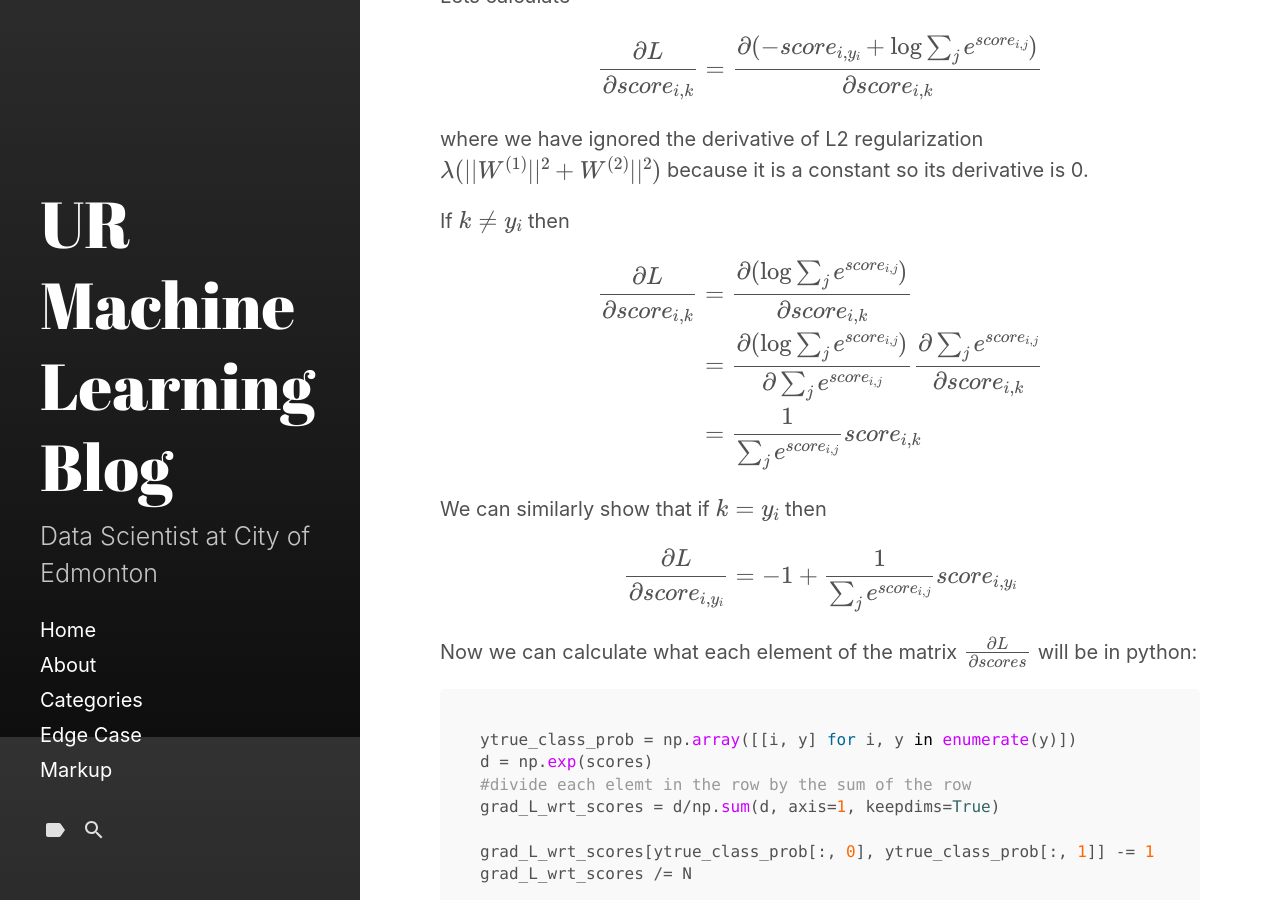
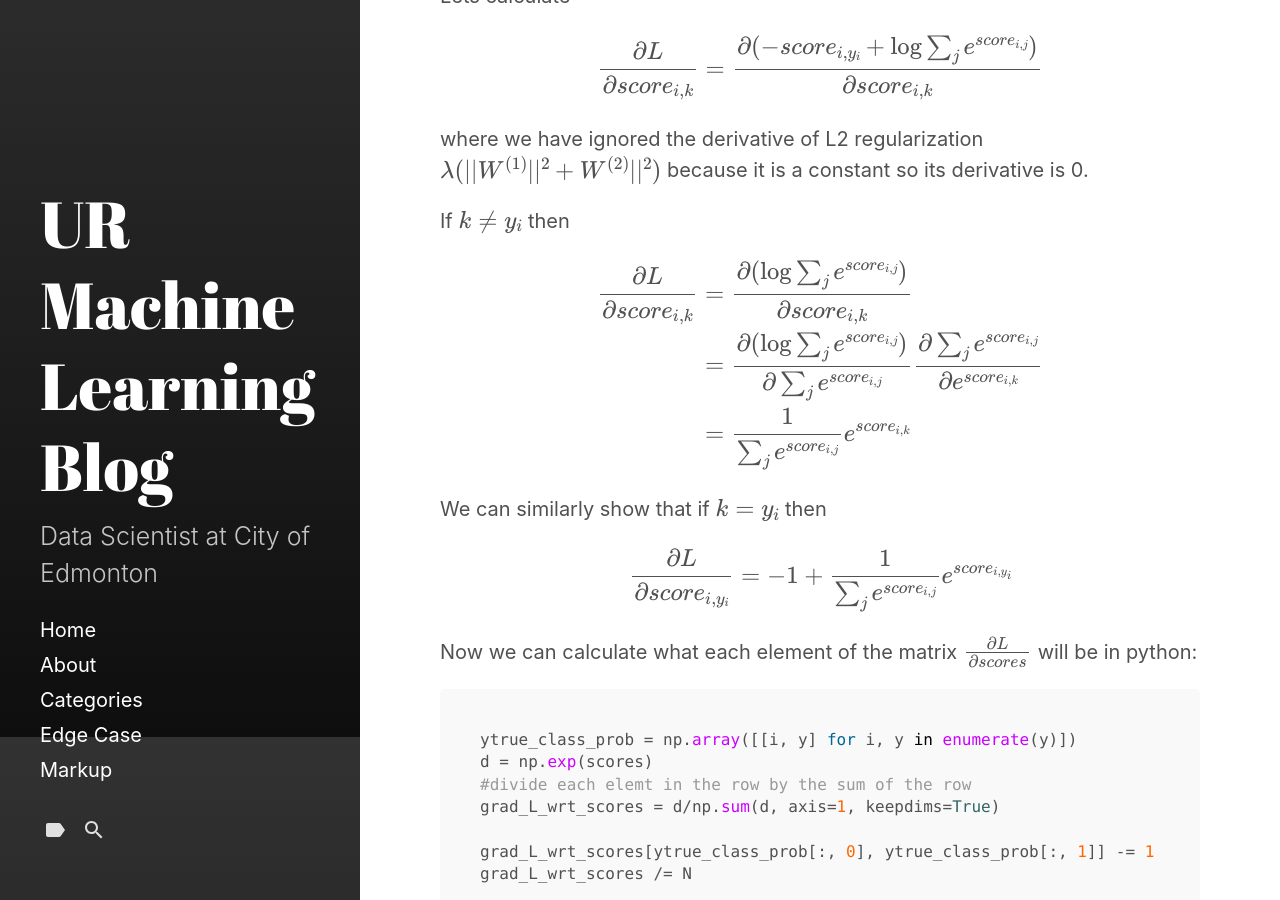
Before and after one commit to usmanr149/urmlblog, a Jekyll site: the page built from _posts/2020-3-16-two-layer-NN.md, in a window 1280 px wide and 900 px high, scrolled down 2863 px. Built offline with Jekyll 4.4.1, drawn with Linux system fonts in a browser that asks for light colours; formulas are drawn with MathJax 3.

```diff
--- a/_posts/2020-3-16-two-layer-NN.md
+++ b/_posts/2020-3-16-two-layer-NN.md
@@ -89,8 +89,8 @@ If $$k \neq y_i$$ then
 $$
 \begin{align}
 \frac{\partial L}{\partial score_{i,k}}  &= \frac{\partial (\text{log}\sum_j e^{score_{i,j}})}{\partial score_{i,k}} \\
-&= \frac{\partial (\text{log}\sum_j e^{score_{i,j}})}{\partial \sum_j e^{score_{i,j}}} \frac{\partial \sum_j e^{score_{i,j}}}{\partial score_{i,k}} \\
-&= \frac{1}{\sum_j e^{score_{i,j}}}score_{i,k}
+&= \frac{\partial (\text{log}\sum_j e^{score_{i,j}})}{\partial \sum_j e^{score_{i,j}}} \frac{\partial \sum_j e^{score_{i,j}}}{\partial e^{score_{i,k}} } \\
+&= \frac{1}{\sum_j e^{score_{i,j}}} e^{score_{i,k}}
 \end{align}
 $$
 
@@ -98,7 +98,7 @@ We can similarly show that if $$k = y_i$$ then
 
 $$
 \begin{align}
-\frac{\partial L}{\partial score_{i,y_i}}  = -1 + \frac{1}{\sum_j e^{score_{i,j}}}score_{i,y_i}
+\frac{\partial L}{\partial score_{i,y_i}}  = -1 + \frac{1}{\sum_j e^{score_{i,j}}} e^{score_{i,y_i}}
 \end{align}
 $$
 
```
